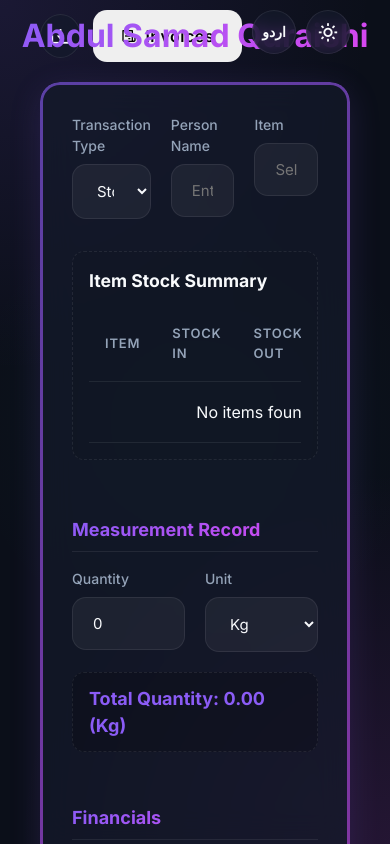
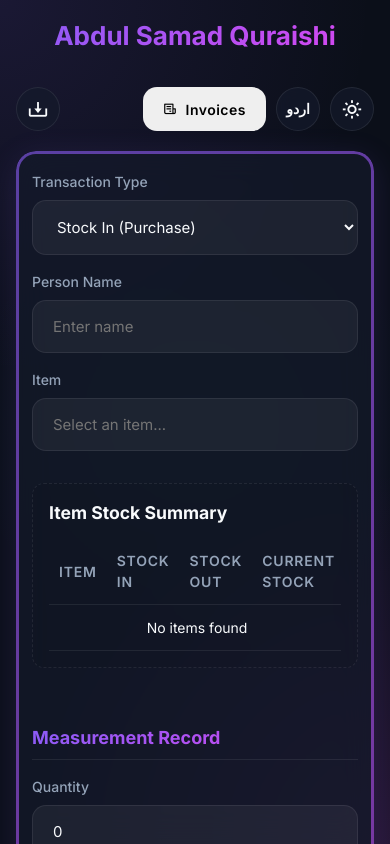
Before and after one commit to nexdeermubashir-netizen/software, a plain HTML site: page index.html in a window 390 px wide. Drawn offline with nearby package versions, Linux system fonts and the light colour scheme.

Commit message:
Update files

```diff
--- a/index.html
+++ b/index.html
@@ -21,8 +21,7 @@
                     <i class='bx bx-download'></i>
                 </a>
 
-                <h2
-                    style="position: absolute; left: 50%; transform: translateX(-50%); margin: 0; font-size: 32px; font-weight: 800; background: var(--accent-gradient); -webkit-background-clip: text; -webkit-text-fill-color: transparent; white-space: nowrap; pointer-events: none;">
+                <h2 class="brand-title">
                     Abdul Samad Quraishi
                 </h2>
 
--- a/styles.css
+++ b/styles.css
@@ -98,6 +98,20 @@ body {
     display: inline-block;
 }
 
+.brand-title {
+    position: absolute;
+    left: 50%;
+    transform: translateX(-50%);
+    margin: 0;
+    font-size: 32px;
+    font-weight: 800;
+    background: var(--accent-gradient);
+    -webkit-background-clip: text;
+    -webkit-text-fill-color: transparent;
+    white-space: nowrap;
+    pointer-events: none;
+}
+
 .page-header p {
     color: var(--text-secondary);
     font-size: 16px;
@@ -136,10 +150,11 @@ body {
 }
 
 /* Dashboard Stats */
-.stats-grid {
+.stats-grid, .dashboard-stats {
     display: grid;
     grid-template-columns: repeat(auto-fit, minmax(240px, 1fr));
     gap: 24px;
+    margin-bottom: 24px;
 }
 
 .stat-card {
@@ -694,3 +709,57 @@ body.light-theme .stock-display-box {
         font-style: italic;
     }
 }
+
+/* Responsive Design for Mobile */
+@media (max-width: 768px) {
+    .main-content {
+        padding: 16px 16px 80px !important;
+    }
+
+    .top-actions {
+        flex-wrap: wrap;
+    }
+
+    .brand-title {
+        position: relative !important;
+        left: auto !important;
+        transform: none !important;
+        width: 100%;
+        order: -1;
+        margin-bottom: 20px !important;
+        text-align: center;
+        font-size: 26px !important;
+        white-space: normal !important;
+    }
+
+    .form-row {
+        flex-direction: column;
+        gap: 16px;
+    }
+
+    .admin-grid {
+        grid-template-columns: 1fr !important;
+    }
+
+    .stats-grid, .dashboard-stats {
+        grid-template-columns: 1fr !important;
+    }
+
+    .glass-panel {
+        padding: 20px 16px;
+    }
+
+    .page-header h1 {
+        font-size: 24px;
+    }
+
+    th, td {
+        padding: 12px 10px;
+        font-size: 14px;
+    }
+
+    .btn {
+        padding: 12px 20px;
+        font-size: 14px;
+    }
+}
```
Also changed, not shown: admin.html (+3 -3 lines), invoices.html (+1 -1 lines).
